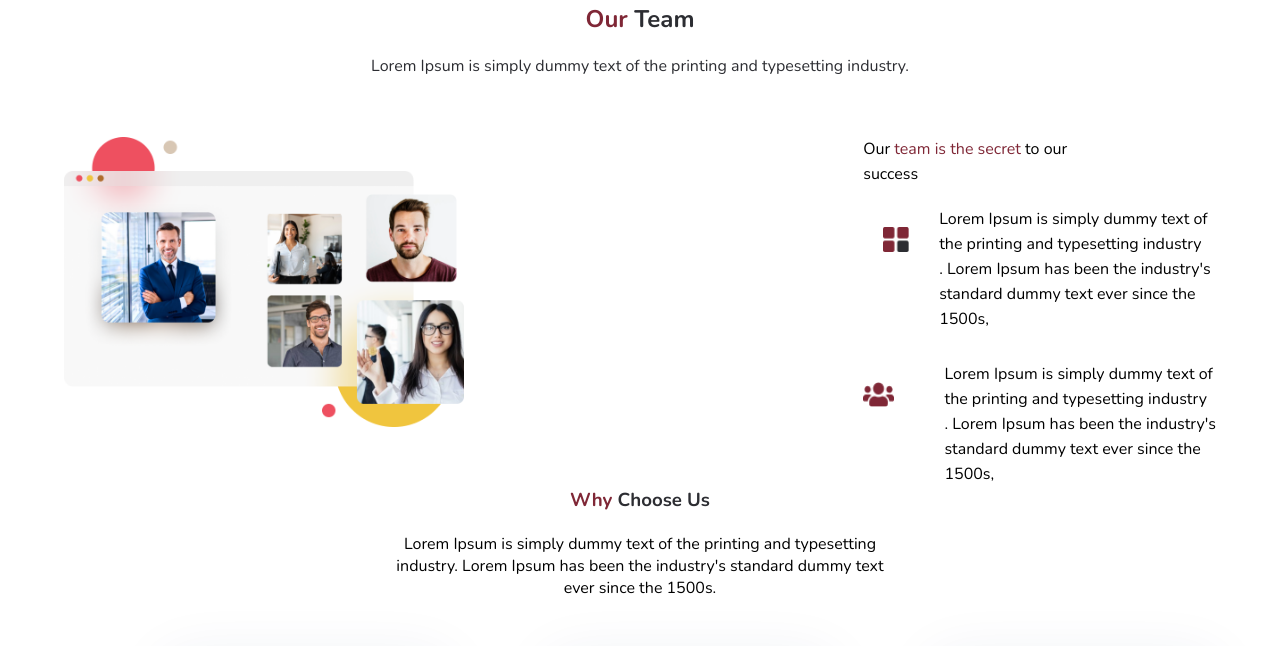
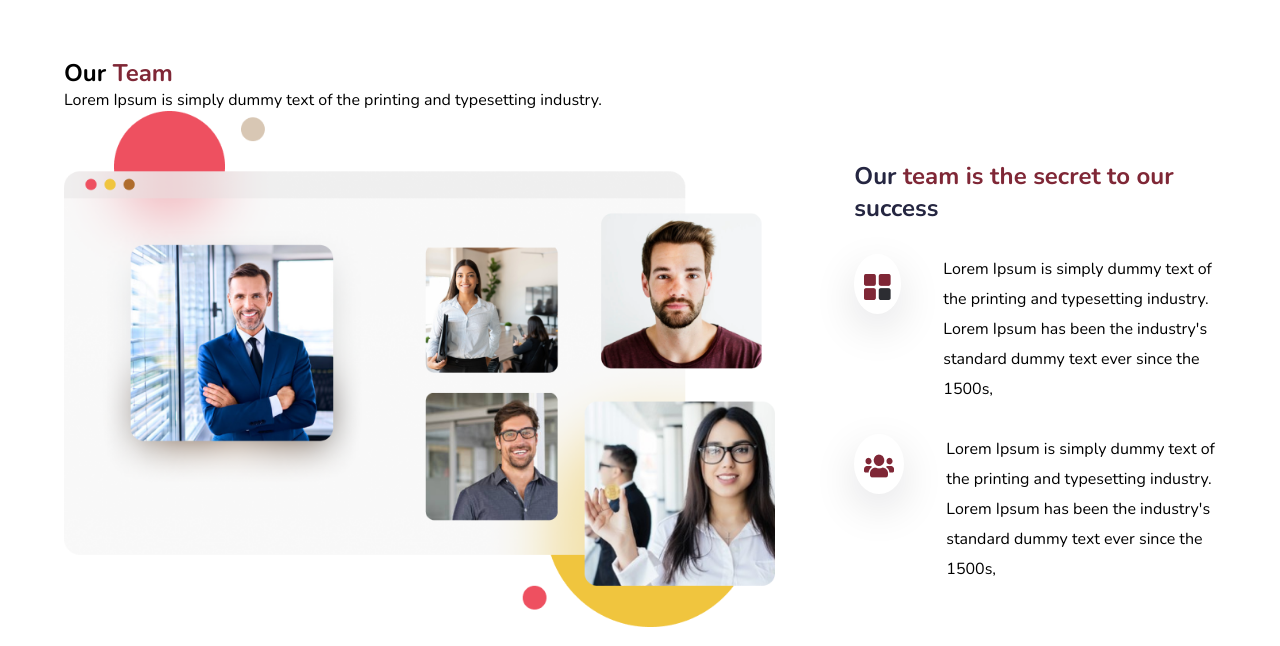
Before and after one commit to sharminsharmin/travelling, a plain HTML site: page index.html in a window 1280 px wide. Shown: the part 2635-3281 px from the top of the page. Drawn offline with nearby package versions, Linux system fonts and the light colour scheme; a web font is replaced by a local one.

Commit message:
update 000.00.5

```diff
--- a/css/style.css
+++ b/css/style.css
@@ -1,45 +1,50 @@
 @import url('https://fonts.googleapis.com/css2?family=Dancing+Script&family=League+Gothic&family=Mulish:wght@200;400&family=Nunito:ital,wght@0,200;0,300;0,400;0,500;0,600;0,700;0,800;0,900;1,200;1,300;1,400;1,500;1,600;1,700;1,800;1,900&family=Playfair+Display&family=Poppins:ital@0;1&family=Shizuru&family=Smooch+Sans&display=swap');
 
-body{
+body {
     font-family: 'Nunito', sans-serif;
 
 }
 
-*{
+* {
     margin: 0;
     padding: 0;
     box-sizing: border-box;
 }
-.all-header-section{
+
+.all-header-section {
     margin: auto;
     width: 1152px;
 }
 
-Header{
+Header {
     background-color: #F0C53E;
     margin-bottom: 200px;
 
     width: 100%;
     height: 100vh;
 }
-.menu{
+
+.menu {
     display: flex;
     justify-content: space-between;
     align-items: center;
     padding: 20px;
 }
-nav ul li{
+
+nav ul li {
     display: inline;
     margin-right: 35px;
     cursor: pointer;
 }
-nav ul li a{
+
+nav ul li a {
     text-decoration: none;
     color: #252641;
     font-weight: bold;
 
 }
-.contack-btn{
+
+.contack-btn {
     display: flex;
     background-color: #B25A59;
     justify-content: center;
@@ -49,27 +54,32 @@ nav ul li a{
     border-radius: 50px;
     cursor: pointer;
 }
-.contack-btn p{
+
+.contack-btn p {
     margin-left: 20px;
 }
-.header-img img{
+
+.header-img img {
     width: ;
 }
-.header-details{
+
+.header-details {
     display: flex;
     justify-content: space-between;
     margin-left: 50px;
     align-items: center;
 }
-.
-.header-text h2{
+
+. .header-text h2 {
     margin-bottom: 35px;
 }
-.header-paragraph{
+
+.header-paragraph {
     margin-bottom: 35px;
 }
-.header-btn{
-    background-color:#B25A59;
+
+.header-btn {
+    background-color: #B25A59;
     color: white;
     width: 248px;
     height: 45px;
@@ -78,70 +88,85 @@ nav ul li a{
     font-weight: bold;
     cursor: pointer;
 }
-.header-imgs img{
+
+.header-imgs img {
     width: 90%;
 
 }
-.header-imgs{
+
+.header-imgs {
     display: flex;
     justify-content: center;
     align-items: center;
 
 }
-.header-title{
+
+.header-title {
     color: #7F2736;
     margin-bottom: 40px;
 }
-.header-secound-title{
+
+.header-secound-title {
     color: #2C2D32;
 
 }
-.header-third-title{
+
+.header-third-title {
     color: #2C2D32;
     margin-bottom: 40px;
 }
-.watch{
+
+.watch {
     display: flex;
     align-items: center;
     justify-content: center;
 }
-.watch img{
+
+.watch img {
     width: 35%;
 }
-.header-explore-watch-btn{
+
+.header-explore-watch-btn {
     display: flex;
     align-items: center;
 }
 
 
-.Promotional-text{
+.Promotional-text {
     text-align: center;
 }
-.promotional-paragraph{
+
+.promotional-paragraph {
     color: #2C2D32;
     margin-bottom: 20px;
 }
-.promotional-title{
+
+.promotional-title {
     margin-bottom: 20px;
     color: #7F2736;
 }
-.promotional-secound-title{
+
+.promotional-secound-title {
     color: #2C2D32;
 }
-.container{
+
+.container {
     width: 1152px;
     margin: auto;
 }
-.Promotional-grid{
+
+.Promotional-grid {
     display: grid;
     grid-template-columns: repeat(3, 1fr);
     align-items: center;
     margin-bottom: 90px;
 }
-.promotional-img img{
+
+.promotional-img img {
     width: 100%;
 }
-.promotional-text{
+
+.promotional-text {
     text-align: center;
     color: #7F2736;
     padding: opx 10px;
@@ -150,30 +175,33 @@ align-items: center;
 
 
 
-.lattest-tour-text{
+.lattest-tour-text {
     display: flex;
     justify-content: center;
 
 
 }
-.lattest-tour-img img{
+
+.lattest-tour-img img {
     width: 400px;
     cursor: pointer;
     margin-bottom: 50px;
     margin-left: 50px;
 }
-.lattest-tour-paragraph{
+
+.lattest-tour-paragraph {
     color: #2C2D32;
     margin-top: 40px;
 }
-.lattest-btn{
+
+.lattest-btn {
     margin-top: 30px;
     text-align: left;
     left: 0;
 
 }
 
-.learn-more{
+.learn-more {
     padding: 8px 0px;
     color: #EE5060;
     background-color: transparent;
@@ -181,136 +209,104 @@ border: 1px solid transparent;
     text-align: start;
 
 }
-.lattest-title{
+
+.lattest-title {
     color: #7F2736;
 }
-.lattest-title2{
+
+.lattest-title2 {
     color: #2C2D32;
 }
-.lattest-tour-details img{
+
+.lattest-tour-details img {
     width: 30px;
 }
-.lattest-info{
+
+.lattest-info {
     display: flex;
     align-items: center;
 
 }
-.lattest-info h4{
+
+.lattest-info h4 {
     position: absolute;
     margin-left: 10px;
     align-items: center;
 }
-.lattest-tour{
+
+.lattest-tour {
     margin-bottom: 60px;
 }
-.our-team-title{
-    color: #7F2736;
-}
-.our-team-title2{
-    color: #2C2D32;
-}
-.our-team-paragraph{
-  margin-top: 20px;
-  color: #2C2D32;
-}
-.our-team-text{
-    text-align: center;
-    margin-bottom: 60px;
-}
-.our-team-grid-box{
-    display: flex;
-    justify-content: space-between;
 
 
 }
 
 
-.our-team-grid-img img{
-  width: 400px;
-}
-
-.our-team-grid-texted{
-    display: flex;
-    justify-content: space-between;
-align-items: center;
-}
-.our-team-img-dashboard{
-    display: flex;
-}
-.our-team-img-dashboard img{
-
-    height:25px;
-    align-items: center;
-margin-top: 20px;
-}
-.our-team-detailseds p{
-    margin-left: 50px;
-}
-.our-team-img-member img{
-       margin-top: 20px;
-    height: 25px;
-    align-items: center;
-
-}
-   .our-team-img-member{
-       display: flex;
-   }
-.our-team-img-dashboard{
-    margin-bottom: 30px;
-margin-top: 20px;
-margin-left: 20px;
-}
-span{
+span {
     color: #7F2736;
 
 }
-.our-team-detailsed p{
+
+.our-team-detailsed p {
     margin-left: 30px;
     align-items: center;
 
 }
-.our-team-double-paragraph p{
+
+.our-team-double-paragraph p {
     line-height: 25px;
 }
-.choose-us-box{
+
+.choose-us-box {
     text-align: center;
 }
-.choose-us-text p{
+
+.choose-us-text p {
     margin-top: 20px;
 
 }
-.choose-paragraph{
+
+.choose-paragraph {
     margin-bottom: 50px;
 }
-.choose-title{
+
+.choose-title {
     color: #7F2736;
 }
-span{
+
+span {
     color: #7F2736;
 }
-.choose-title2{
+
+.choose-title2 {
     color: #2C2D32;
 }
 
-.choose-box1{
+.choose-box1 {
     display: flex;
 
 }
-.handpicked-hotels p{
+
+.handpicked-hotels p {
     margin-bottom: 50px;
 }
-.choose-img img{
+
+.choose-img img {
     width: 70px;
     margin-bottom: 30px;
+    position: absolute;
+    top: -8%;
+    transform: translate(-50%, -50%);
+}
 
-}
-.handpicked-hotels h2{
+.handpicked-hotels h2 {
     color: #7F2736;
     margin-bottom: 50px;
     margin-left: 20px;
 
 }
-.choose-box2{
+
+.choose-box2 {
     text-align: center;
     align-items: center;
     margin-left: 100px;
@@ -320,32 +316,42 @@ margin-bottom: 30px;
     border-radius: 20px;
     width: 450px;
     height: 300px;
+    position: relative;
+  margin-top: 50px;
 }
 
-menu{
+
+
+menu {
     display: flex;
 }
-menu p{
+
+menu p {
     margin-left: 20px;
     align-items: center;
 }
-.customer-box{
+
+.customer-box {
     display: flex;
     justify-content: space-between;
     align-items: center;
 }
-.customer-details p{
+
+.customer-details p {
     margin-bottom: 20px;
 }
-.customer-details h1{
+
+.customer-details h1 {
     color: #7F2736;
     margin-bottom: 30px;
 }
-.customer-img img{
+
+.customer-img img {
     width: 250px;
 
 }
-.title-star-flex{
+
+.title-star-flex {
     display: flex;
     justify-content: space-between;
     align-items: center;
@@ -353,15 +359,18 @@ menu p{
 
 
 }
-.star img{
+
+.star img {
     width: 60px;
     margin-right: 20px;
 }
-.customer-relative{
+
+.customer-relative {
     box-shadow: 2px 4px 60px rgba(41, 44, 124, 0.1);
     border-radius: 20px;
 }
-.write-btno{
+
+.write-btno {
     align-items: center;
     padding: 10px 20px;
     border: 1px solid #EE5060;
@@ -369,59 +378,72 @@ border-radius: 40px;
     color: #EE5060;
     margin-bottom: 30px;
 }
-.write-btno img{
+
+.write-btno img {
     margin-left: 20px;
 }
-.customer-say{
+
+.customer-say {
     margin-bottom: 60px;
 }
-.customer-imgesed-title img{
+
+.customer-imgesed-title img {
     position: relative;
 }
-.customer-details h3{
+
+.customer-details h3 {
     margin-bottom: 30px;
 }
-.news-title{
+
+.news-title {
     color: #7F2736;
 }
-.news-resources-details h3{
+
+.news-resources-details h3 {
     color: #7F2736;
     margin-bottom: 20px;
 }
 
-.news-resources-img img{
+.news-resources-img img {
     width: 300px;
     margin-top: 30px;
 }
-.news-resources-grid{
+
+.news-resources-grid {
     display: flex;
 
     margin-top: 50px;
 
 }
-.news-title h3{
+
+.news-title h3 {
     color: #7F2736;
     margin-bottom: 30px;
 }
-.news-resources-img-details{
+
+.news-resources-img-details {
     margin: 0px 40px;
 }
-.news-resources-paragraph{
+
+.news-resources-paragraph {
     display: flex;
 }
+
 .news-resources-img-box2 {
     display: flex;
     align-items: center;
 }
-.news-resources-img-box2 img{
+
+.news-resources-img-box2 img {
     align-items: center;
     margin-top: 30px;
     width: 200px;
     margin-left: 20px;
-margin-bottom:20px;
+    margin-bottom: 20px;
     position: relative;
 }
-.news-position-absulate{
+
+.news-position-absulate {
     position: absolute;
     margin-top: 100px;
     margin-left: 60px;
@@ -430,11 +452,13 @@ margin-top: 100px;
     padding: 4px 19px;
     border-radius: 20px;
 }
-.news-resources-img-detailss{
+
+.news-resources-img-detailss {
     margin-right: 55px;
 
 }
-.news-position-absulated{
+
+.news-position-absulated {
     position: absolute;
     margin-left: 130px;
     margin-top: 100px;
@@ -444,57 +468,68 @@ margin-top: 100px;
     border-radius: 20px;
 }
 
-.news{
+.news {
     padding: 4px 19px;
     background-color: #F0C53E;
     border: transparent;
     border-radius: 20px;
     margin-bottom: 20px;
 }
-.news-resources-details p{
+
+.news-resources-details p {
     margin-bottom: 20px;
     line-height: 25px;
 }
 
-.read-btn{
+.read-btn {
     padding: 8px 0px;
     border: transparent;
     color: #EE5060;
     background-color: transparent;
 }
-.news-resources-img img{
+
+.news-resources-img img {
     margin-left: 20px;
     margin-bottom: 20px;
 }
-.news-resources-details{
+
+.news-resources-details {
     margin-left: 20px;
 }
-.news-paragraph-p{
+
+.news-paragraph-p {
     margin-right: 50;
 }
-.news-paragraph h3{
+
+.news-paragraph h3 {
     color: #7F2736;
     margin-bottom: 20px;
 }
-.news-paragraph{
+
+.news-paragraph {
     margin-left: 30px;
 }
-.news-text{
+
+.news-text {
     text-align: center;
 }
-.news-title{
+
+.news-title {
     margin-bottom: 20px;
 }
-.footer-color-box{
+
+.footer-color-box {
     background-color: #7F2736;
     width: 1920px;
     height: 600px;
     margin-bottom: 30px;
 }
-.news-resources{
+
+.news-resources {
     margin-bottom: 50px;
 }
-.footer-logo{
+
+.footer-logo {
     display: flex;
     align-items: center;
 
@@ -504,106 +539,125 @@ top: 30px;
 
 }
 
-.footer-title{
+.footer-title {
     color: white;
     margin-left: 30px;
     margin-top: 70px;
 }
-.footer-logo img{
+
+.footer-logo img {
     margin-top: 70px;
 }
-.subscribe-box{
+
+.subscribe-box {
     margin-left: 30%;
     margin-top: 90px;
 }
-.subscribe-text p{
+
+.subscribe-text p {
     color: #F0C53E;
     font-weight: bold;
     margin-left: 40px;
 }
-.email-btn{
+
+.email-btn {
     padding: 10px 80px;
     background-color: transparent;
     border: 1px solid #F0C53E;
     color: white;
     border-radius: 50px;
 }
-.email-susscribe-btn{
+
+.email-susscribe-btn {
     margin-top: 20px;
     align-items: center;
 }
-.subs{
+
+.subs {
     padding: 10px 20px;
     border: transparent;
     color: white;
-    background-color:#EE5060;
+    background-color: #EE5060;
     border-radius: 27px;
 
 }
-.footer-end-site2 p{
+
+.footer-end-site2 p {
     margin-top: 20px;
 
 }
-.footer-end-site{
+
+.footer-end-site {
     margin-left: 30%;
     margin-top: 170px;
     color: #A7283E;
 }
-.global-text{
+
+.global-text {
     text-align: center;
 
 }
-.global-tour{
+
+.global-tour {
     margin-bottom: 80px;
 }
-.global-text p{
+
+.global-text p {
     margin-top: 20px;
 }
-.global-text h2{
+
+.global-text h2 {
     color: #7F2736;
 }
-.global-title{
+
+.global-title {
     color: black;
 }
-.global-grid{
+
+.global-grid {
     display: grid;
-    grid-template-columns: repeat(2,1fr);
+    grid-template-columns: repeat(2, 1fr);
 }
-.global-box{
+
+.global-box {
     color: #CCE3EC;
     margin: 0px 30px;
     margin-top: 50px;
     position: relative;
     border-radius: 20px;
 }
-.global-img img{
-    width:400px;
-    height: 346px;
+
+.global-img img {
+    width: 600px;
+    height: 400px;
     position: relative;
 }
-.global-tour-bg{
+
+.global-tour-bg {
     transition: all 0.3s;
 
 }
- .global-details{
+
+.global-details {
     position: absolute;
     top: 50%;
     left: 40%;
     transform: translate(-50%, -50%);
     z-index: 1;
     color: white;
+margin-left: 40px;
+}
 
- }
-.global-box:hover .global-tour-bg{
+.global-box:hover .global-tour-bg {
     width: 515px;
     height: 352px;
     background-color: #7F2736;
-    position: absolute;
       top: 0;
     opacity: 0.9;
     border-radius: 20px;
 }
-.start-btn{
+
+.start-btn {
     color: white;
     padding: 15px 40px;
     border-radius: 80px;
@@ -611,3 +665,48 @@ color: white;
     border: 1px solid white;
     margin-top: 20px;
 }
+
+.our-team-section {
+    display: flex;
+    align-items: center;
+    margin-bottom: 60px;
+}
+
+.our-img img {
+    width: 90%;
+
+}
+
+.icon-details {
+    display: flex;
+    margin-top: 30px;
+
+}
+
+.icon-img img {
+
+margin-top: 10px;
+
+}
+
+.icon-img {
+    margin-right: 42px;
+
+
+    box-shadow: 0px 15px 44px rgba(13, 15, 28, 0.12); rgba(13, 15, 28, 0.12);
+   width: 50px;
+height: 60px;
+border-radius: 50%;
+padding: 10px;
+
+}
+
+.icon-text p {
+    line-height: 30px;
+}
+.our-team-texted span{
+    color: #7F2736;
+}
+.our-team-texted h2{
+    color: #252641;
+}
--- a/index.html
+++ b/index.html
@@ -242,61 +242,46 @@
     </div>
 
 
-<div class="our-team-grid">
-<div class="our-team-grid-box">
-    <div class="our-team-grid-img">
-        <img src="images/our-team.png" alt="">
+<div class="our-team-section">
+<div class="our-img">
+<img src="images/our-team.png" alt="">
+</div>
+<div class="our-team-texted">
+<h2>
+    Our <span>
+        team is the secret to our
+    </span> success
+
+</h2>
+
+<div class="icon-details">
+    <div class="icon-img">
+<img src="images/dashboard.png" alt="">
     </div>
-
-<div class="our-team-grid-texted">
-<div class="our-team-double-paragraph">
-    <p>
-        Our <span>
-            team is the secret
-        </span>  to our <br> success
-    </p>
-    <div class="our-team-img-dashboard">
-        <img src="images/dashboard.png" alt="">
-
-    <div class="our-team-detailsed">
-
-        <p>
-            Lorem Ipsum is simply dummy text of <br> the printing and typesetting industry <br>
-            . Lorem Ipsum has been the industry's <br> standard dummy
-             text ever since the <br> 1500s,
-        </p>
-   </div>
-
-
-
-    </div>
-    <div class="our-team-img-member">
-            <img  src="images/member.png" alt="">
-
-        <div class="our-team-detailseds">
-
-
-            <p>
-                Lorem Ipsum is simply dummy text of <br> the printing and typesetting industry <br>
-                . Lorem Ipsum has been the industry's <br> standard dummy
-                 text ever since the <br> 1500s,
-            </p>
-
-        </div>
-
-    </div>
-
+    <div class="icon-text">
+<p>
+    Lorem Ipsum is simply dummy text of <br> the printing and typesetting industry. <br>
+    Lorem Ipsum has been
+     the industry's <br> standard dummy text ever since the 1500s,
+</p>
     </div>
 </div>
 
-
-
+<div class="icon-details">
+    <div class="icon-img">
+<img src="images/member.png" alt="">
+    </div>
+    <div class="icon-text">
+<p>
+    Lorem Ipsum is simply dummy text of <br> the printing and typesetting industry. <br>
+    Lorem Ipsum has been
+     the industry's <br> standard dummy text ever since the 1500s,
+</p>
+    </div>
 </div>
 </div>
 
 </div>
-
-
 
 
 
@@ -353,6 +338,7 @@
                                  ligula eget dolor <br>. Aenean massa
                             </p>
                         </div>
+
                     </div>
 
 
```
Lines whose indentation alone changed are shown as unchanged.
